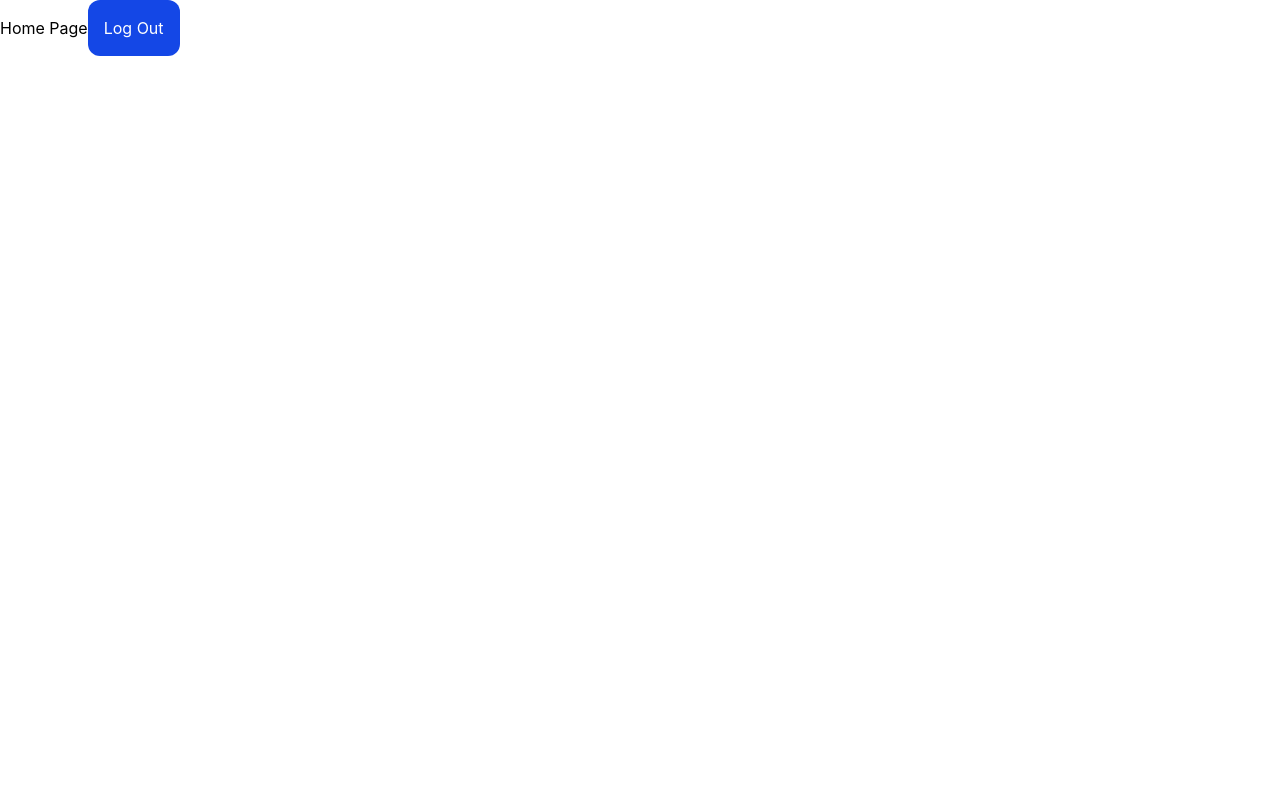
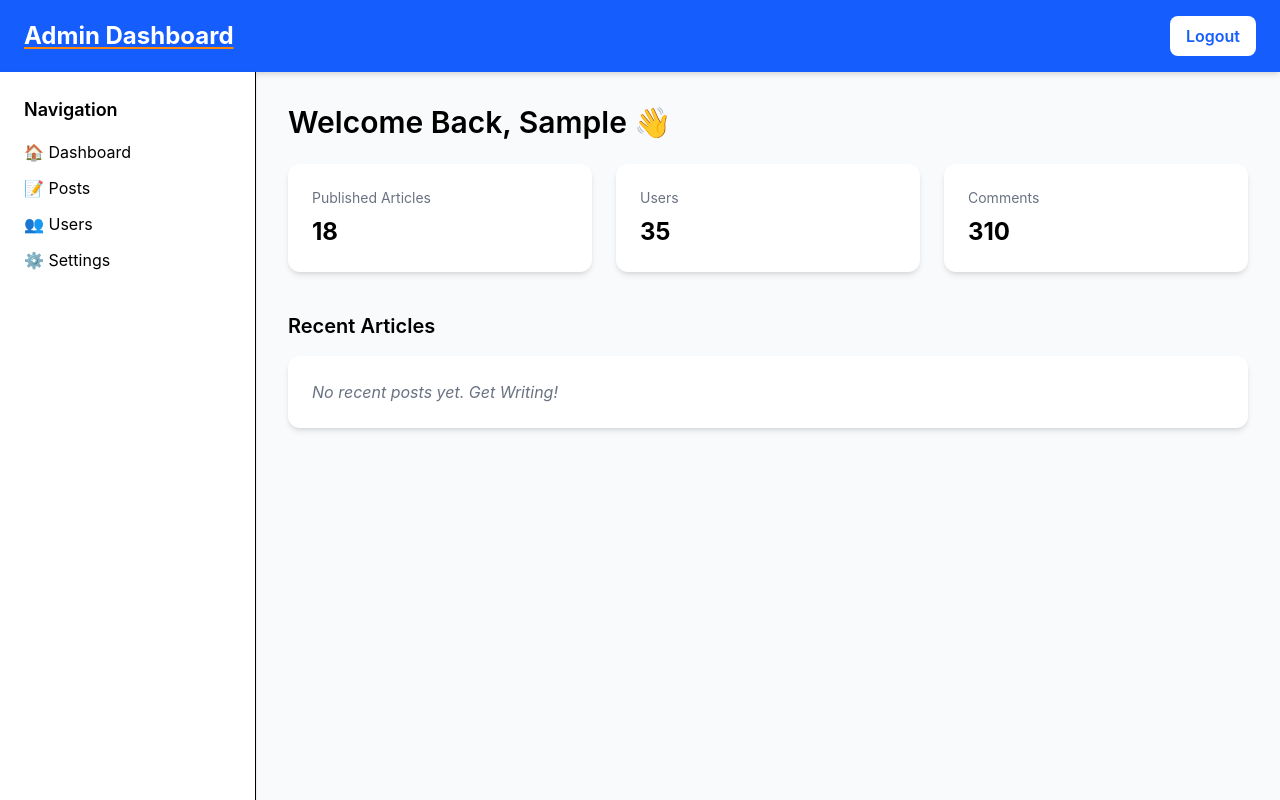
Before and after one commit to brandony16/Blog-Admin, a React (Vite) app: page / in a window 1280 px wide. Built offline with nearby package versions, Linux system fonts and the light colour scheme; sample sign-in values are in the browser's storage.

Commit message:
Start work on home page and fix routing

```diff
--- a/index.html
+++ b/index.html
@@ -1,10 +1,10 @@
-<!doctype html>
+<!DOCTYPE html>
 <html lang="en">
   <head>
     <meta charset="UTF-8" />
     <link rel="icon" type="image/svg+xml" href="/BnB_logo.png" />
     <meta name="viewport" content="width=device-width, initial-scale=1.0" />
-    <title>admin</title>
+    <title>Bits & Breakpoints - Admin</title>
   </head>
   <body>
     <div id="root"></div>
--- /dev/null
+++ b/src/components/Dashboard.jsx
@@ -0,0 +1,44 @@
+import { useContext } from "react";
+import { AuthContext } from "../context/AuthContext.jsx";
+
+const Dashboard = () => {
+  const { user } = useContext(AuthContext);
+
+  if (!user) {
+    return <div>Loading...</div>;
+  }
+
+  return (
+    <main className="flex-1 p-8">
+      <h2 className="text-3xl font-semibold mb-6">
+        Welcome Back, {user.firstName} 👋
+      </h2>
+
+      {/* Stats Section */}
+      <div className="grid grid-cols-1 md:grid-cols-3 gap-6">
+        <div className="bg-white p-6 rounded-xl shadow-md">
+          <h3 className="text-gray-500 text-sm">Published Articles</h3>
+          <p className="text-2xl font-bold mt-2">18</p>
+        </div>
+        <div className="bg-white p-6 rounded-xl shadow-md">
+          <h3 className="text-gray-500 text-sm">Users</h3>
+          <p className="text-2xl font-bold mt-2">35</p>
+        </div>
+        <div className="bg-white p-6 rounded-xl shadow-md">
+          <h3 className="text-gray-500 text-sm">Comments</h3>
+          <p className="text-2xl font-bold mt-2">310</p>
+        </div>
+      </div>
+
+      {/* Recent Activity / Content */}
+      <div className="mt-10">
+        <h3 className="text-xl font-semibold mb-4">Recent Articles</h3>
+        <div className="bg-white p-6 rounded-xl shadow-md">
+          <p className="text-gray-500 italic">No recent posts yet. Get Writing!</p>
+        </div>
+      </div>
+    </main>
+  );
+};
+
+export default Dashboard;
--- /dev/null
+++ b/src/components/Navbar.jsx
@@ -0,0 +1,27 @@
+import { useContext } from "react";
+import { AuthContext } from "../context/AuthContext.jsx";
+import { useNavigate } from "react-router-dom";
+
+const Navbar = () => {
+  const { logout } = useContext(AuthContext);
+  const navigate = useNavigate();
+
+  return (
+    <nav className="bg-blue-600 text-white px-6 py-4 flex justify-between items-center shadow-md">
+      <h1
+        className="text-2xl font-bold cursor-pointer underline decoration-orange-400 underline-offset-3"
+        onClick={() => navigate("/")}
+      >
+        Admin Dashboard
+      </h1>
+      <button
+        className="bg-white text-blue-600 px-4 py-2 rounded-lg font-semibold hover:scale-105 transition cursor-pointer"
+        onClick={logout}
+      >
+        Logout
+      </button>
+    </nav>
+  );
+};
+
+export default Navbar;
--- /dev/null
+++ b/src/components/Sidebar.jsx
@@ -0,0 +1,15 @@
+const Sidebar = () => {
+  return (
+    <aside className="w-64 bg-white border-r p-6 space-y-4 shadow-sm">
+      <h2 className="text-lg font-semibold mb-4">Navigation</h2>
+      <ul className="space-y-3">
+        <li className="hover:text-blue-600 cursor-pointer">🏠 Dashboard</li>
+        <li className="hover:text-blue-600 cursor-pointer">📝 Posts</li>
+        <li className="hover:text-blue-600 cursor-pointer">👥 Users</li>
+        <li className="hover:text-blue-600 cursor-pointer">⚙️ Settings</li>
+      </ul>
+    </aside>
+  );
+};
+
+export default Sidebar;
--- a/src/context/AuthProvider.jsx
+++ b/src/context/AuthProvider.jsx
@@ -1,9 +1,11 @@
 import { useEffect, useState } from "react";
 import { AuthContext } from "./AuthContext.jsx";
+import { useNavigate } from "react-router-dom";
 
 export const AuthProvider = ({ children }) => {
   const [user, setUser] = useState(null);
   const [token, setToken] = useState(null);
+  const navigate = useNavigate();
 
   useEffect(() => {
     // On page load, check if user info is stored
@@ -27,6 +29,7 @@ export const AuthProvider = ({ children }) => {
     localStorage.removeItem("token");
     setUser(null);
     setToken(null);
+    navigate("/login");
   };
 
   return (
--- a/src/pages/Home.jsx
+++ b/src/pages/Home.jsx
@@ -1,10 +1,23 @@
-import Logout from "../components/Logout.jsx";
+import { useContext } from "react";
+import { AuthContext } from "../context/AuthContext.jsx";
+import Navbar from "../components/Navbar.jsx";
+import Dashboard from "../components/Dashboard.jsx";
+import Sidebar from "../components/Sidebar.jsx";
 
 const Home = () => {
+  const { user } = useContext(AuthContext);
+
+  if (!user) {
+    return <h1>Loading...</h1>;
+  }
+
   return (
-    <div>
-      Home Page
-      <Logout />
+    <div className="min-h-screen bg-gray-50 flex flex-col">
+      <Navbar />
+      <div className="flex flex-1">
+        <Sidebar />
+        <Dashboard />
+      </div>
     </div>
   );
 };
--- a/src/pages/Login.jsx
+++ b/src/pages/Login.jsx
@@ -1,9 +1,11 @@
 import { useContext, useState } from "react";
 import { AuthContext } from "../context/AuthContext.jsx";
+import { Link, useNavigate } from "react-router-dom";
 
 const Login = () => {
   const { login } = useContext(AuthContext);
   const [errors, setErrors] = useState([]);
+  const navigate = useNavigate();
 
   const handleLogin = async (e) => {
     e.preventDefault();
@@ -27,7 +29,7 @@ const Login = () => {
         setErrors([data.message]);
       } else {
         login(data.user, data.token);
-        window.location.href = "/";
+        navigate("/");
       }
     } catch (err) {
       console.error(err);
@@ -74,12 +76,12 @@ const Login = () => {
 
         <p className="text-black text-sm font-medium">
           No account?{" "}
-          <a
-            href="/signup"
+          <Link
+            to="/signup"
             className="underline text-orange-600 hover:text-orange-800"
           >
             Sign up
-          </a>
+          </Link>
         </p>
       </div>
     </div>
--- a/src/pages/Signup.jsx
+++ b/src/pages/Signup.jsx
@@ -1,9 +1,11 @@
 import { useContext, useState } from "react";
 import { AuthContext } from "../context/AuthContext.jsx";
+import { Link, useNavigate } from "react-router-dom";
 
 const Signup = () => {
   const { login } = useContext(AuthContext);
   const [errors, setErrors] = useState([]);
+  const navigate = useNavigate();
 
   const inputStyle =
     "bg-white/90 text-gray-800 placeholder-gray-500 px-4 py-3 rounded-xl focus:outline-none focus:ring-2 focus:ring-blue-500";
@@ -37,7 +39,7 @@ const Signup = () => {
         setErrors(data.errors);
       } else {
         login(data.user, data.token);
-        window.location.href = "/";
+        navigate("/");
       }
     } catch (err) {
       console.error(err);
@@ -124,12 +126,12 @@ const Signup = () => {
 
         <p className="text-black text-sm font-medium">
           Already have an account?{" "}
-          <a
-            href="/login"
+          <Link
+            to="/login"
             className="underline text-orange-600 hover:text-orange-800"
           >
             Log in
-          </a>
+          </Link>
         </p>
       </div>
     </div>
```
